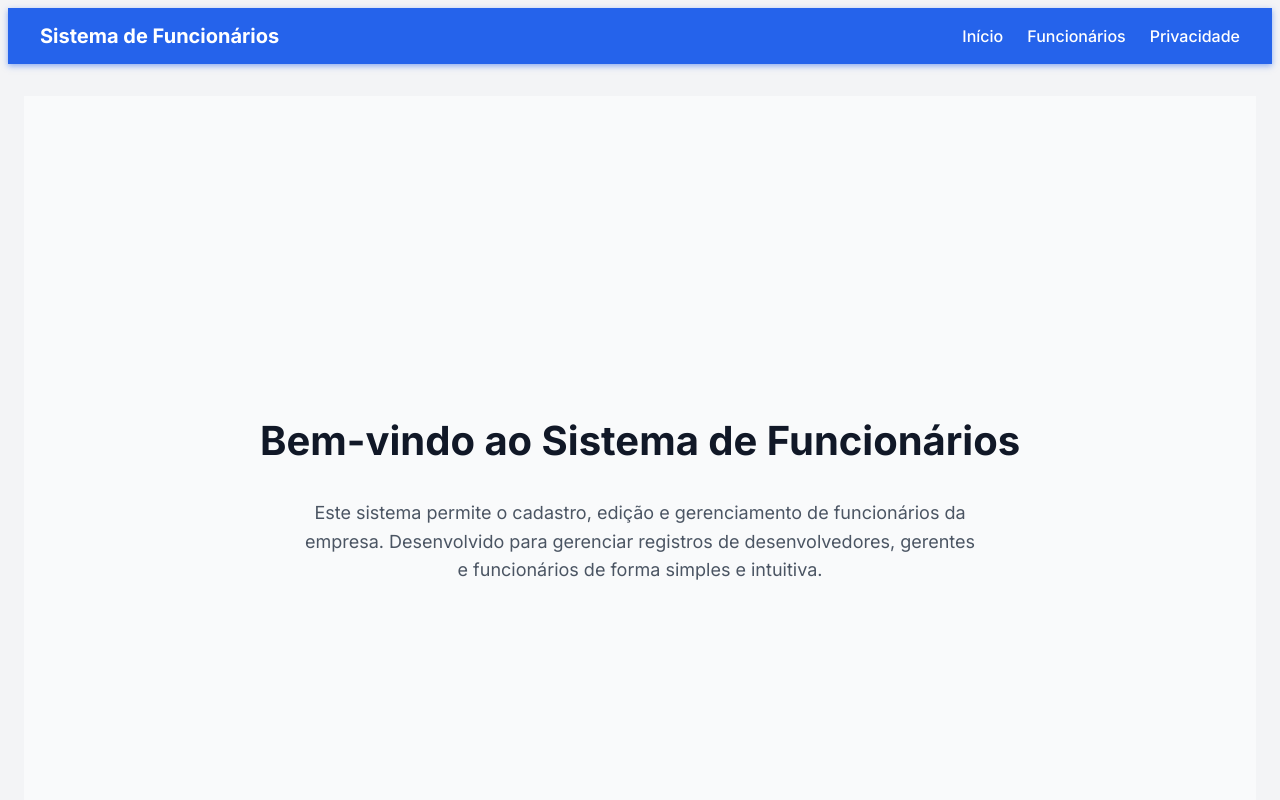
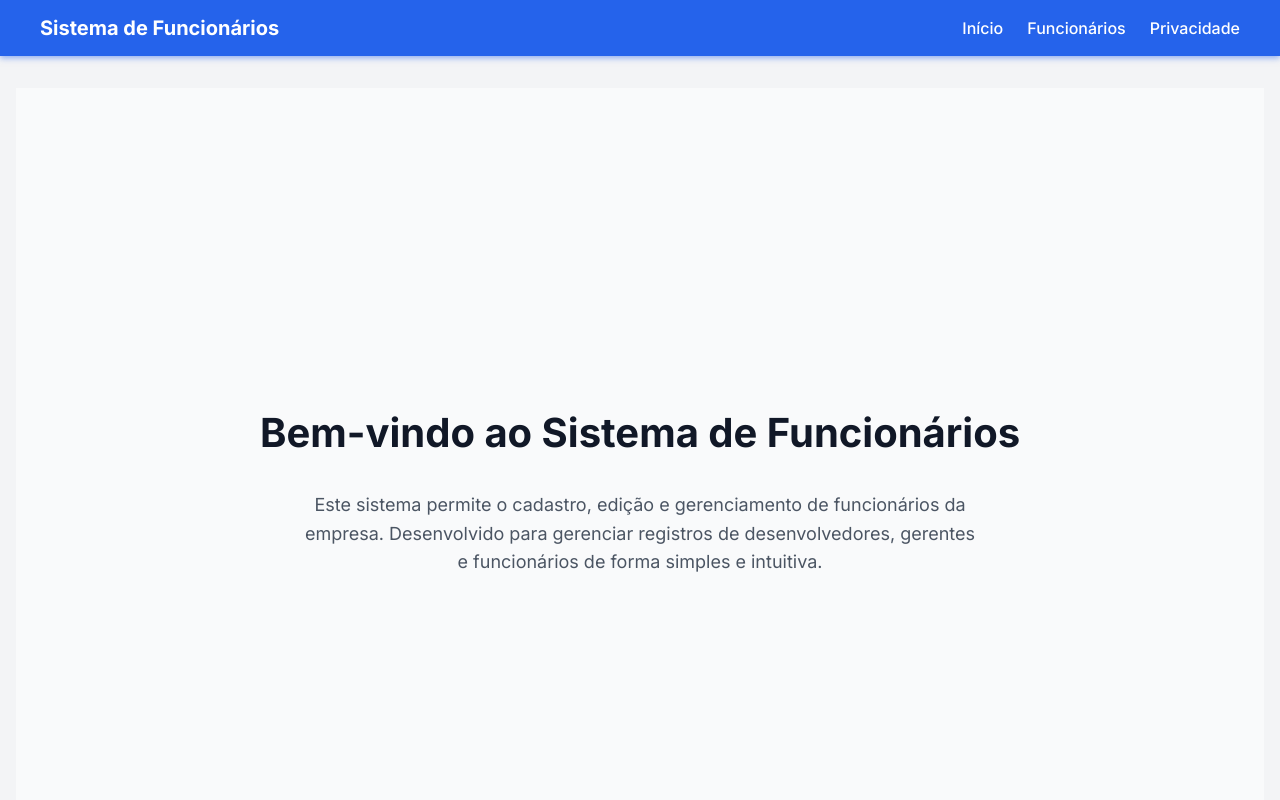
Before and after one commit to misaelalves99/employee-registration-next, a Next.js app: page / in a window 1280 px wide. Shown: the top 800 px of the page. Built offline with nearby package versions, Linux system fonts and the light colour scheme.

Commit message:
Atualizando estilos

```diff
--- a/src/app/globals.css
+++ b/src/app/globals.css
@@ -8,6 +8,8 @@
 }
 
 .body {
+  margin: 0;
+  padding: 0;
   display: flex;
   flex-direction: column;
   min-height: 100vh;
--- a/src/app/layout.module.css
+++ b/src/app/layout.module.css
@@ -1,4 +1,6 @@
 .body {
+  margin: 0;
+  padding: 0;
   display: flex;
   flex-direction: column;
   min-height: 100vh;
```
